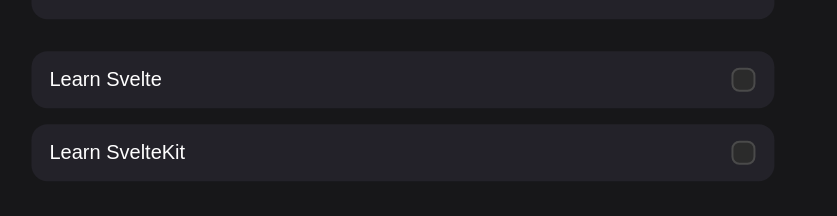
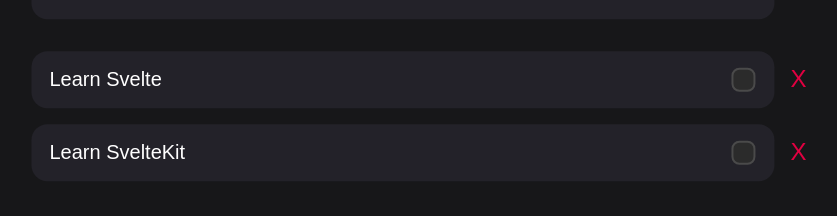
Before and after one commit to dawidseipold/svelte-basic-todo, a SvelteKit app: page / in a window 1280 px wide. Shown: the part 448-664 px from the top of the page, without its empty margins (237-1074 px from the left). Built offline with nearby package versions, Linux system fonts and the light colour scheme.

Commit message:
feat: add a remove todo functionality

```diff
--- a/src/routes/+page.svelte
+++ b/src/routes/+page.svelte
@@ -4,12 +4,18 @@
 	let filter = $state('All') as Filter;
 	const filterOptions = ['All', 'Undone', 'Done'];
 
+	const randomId = function(length: number) {
+  	return Number(Math.random().toString(36).substring(2, length + 2));
+	};
+
   let todos = $state([
 		{
+			id: randomId(32),
 			text: 'Learn Svelte',
 			done: false
 		},
 		{
+			id: randomId(32),
 			text: 'Learn SvelteKit',
 			done: false
 		}
@@ -19,10 +25,12 @@
 		if (event.key !== 'Enter') return;
 
 		const todoElement = event.target as HTMLInputElement;
+
+		const id = randomId(32)
 		const text = todoElement.value;
 		const done = false;
 
-		todos.push({ text, done });
+		todos.push({ id, text, done });
 
     todoElement.value = '';
 	}
@@ -43,9 +51,14 @@
 
 	const filteredTodos = $derived(setFilteredTodos())
 
-	$effect(() => {
-		console.log('filteredTodos', filteredTodos.length)
-	});
+	const removeTodo = (event: Event) => {
+		const todoElement = event.target as HTMLElement
+		const todoId = todoElement.closest('.todo')?.getAttribute('data-id');
+
+		if (todoId) {
+			todos.splice(todos.findIndex((todo) => todo.id === Number(todoId)), 1);
+		}
+	};
 </script>
 
 <div class="wrapper">
@@ -64,9 +77,11 @@
 			<p class="warning">No todos found</p>
 		{:else}
 			{#each filteredTodos as todo}
-				<div class="todo">
+				<div class="todo" data-id={todo.id}>
 					<input type="checkbox" bind:checked={todo.done} />
 					<input type="text" value={todo.text} />
+
+					<div class='delete-button' on:click={removeTodo}>X</div>
 				</div>
 			{/each}
 		{/if}
@@ -122,6 +137,17 @@
 		color: #e10041;
 		align-self: center;
 		font-size: 1.5rem;
+	}
+
+	.delete-button {
+		position: absolute;
+		top: 50%;
+		right: -2rem;
+		transform: translate(0, -50%);
+		font-size: 1.5rem;
+		color: #e10041;
+		cursor: pointer;
+
 	}
 
 	select {
```
